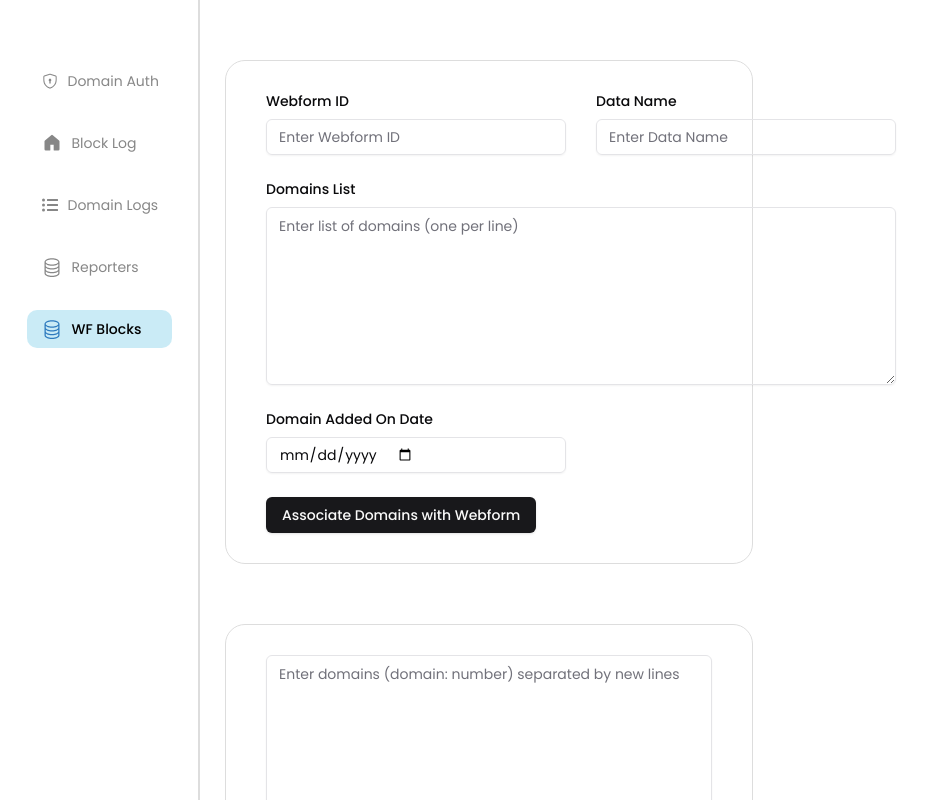
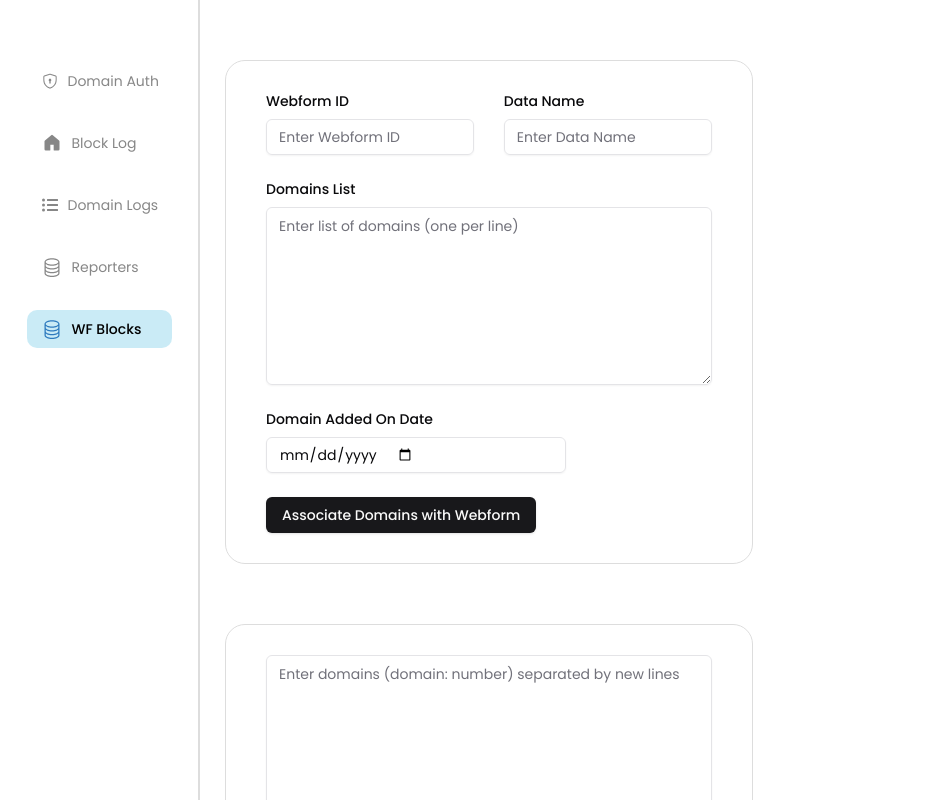
Before and after one commit to malikabdul777/sendgrid_reporting_dashboard, a React (Vite) app: page /webform-blocks-check in a window 1280 px wide. Shown: the whole page, without its empty margins (0-932 px from the left). Built offline with nearby package versions, Linux system fonts and the light colour scheme.

Commit message:
Update input styling

```diff
--- a/src/components/AddWebformDomainDetails/AddWebformDomainDetails.jsx
+++ b/src/components/AddWebformDomainDetails/AddWebformDomainDetails.jsx
@@ -56,7 +56,7 @@ const AddWebformDomainDetails = () => {
     <div className={styles.wrapper}>
       <form onSubmit={handleSubmit(onSubmit)} className="space-y-6">
         <div className={styles.formGroup}>
-          <div>
+          <div className={styles.inputGroup}>
             <label className="block text-sm font-medium mb-2">Webform ID</label>
             <Input
               {...register("webformId", { required: true })}
@@ -65,7 +65,7 @@ const AddWebformDomainDetails = () => {
             />
           </div>
 
-          <div>
+          <div className={styles.inputGroup}>
             <label className="block text-sm font-medium mb-2">Data Name</label>
             <Input
               {...register("dataName", { required: true })}
@@ -75,7 +75,7 @@ const AddWebformDomainDetails = () => {
           </div>
         </div>
 
-        <div>
+        <div className={styles.inputGroup}>
           <label className="block text-sm font-medium mb-2">Domains List</label>
           <Textarea
             {...register("domainsList", { required: true })}
--- a/src/components/AddWebformDomainDetails/AddWebformDomainDetails.module.css
+++ b/src/components/AddWebformDomainDetails/AddWebformDomainDetails.module.css
@@ -9,11 +9,14 @@
   display: flex;
   gap: 30px;
 }
+.inputGroup {
+  width: 100%;
+}
 .input {
-  width: 300px !important;
+  width: 100% !important;
 }
 .textAreaInput {
-  width: 630px !important;
+  width: 100% !important;
 }
 .datePicker {
   width: 300px !important;
```
